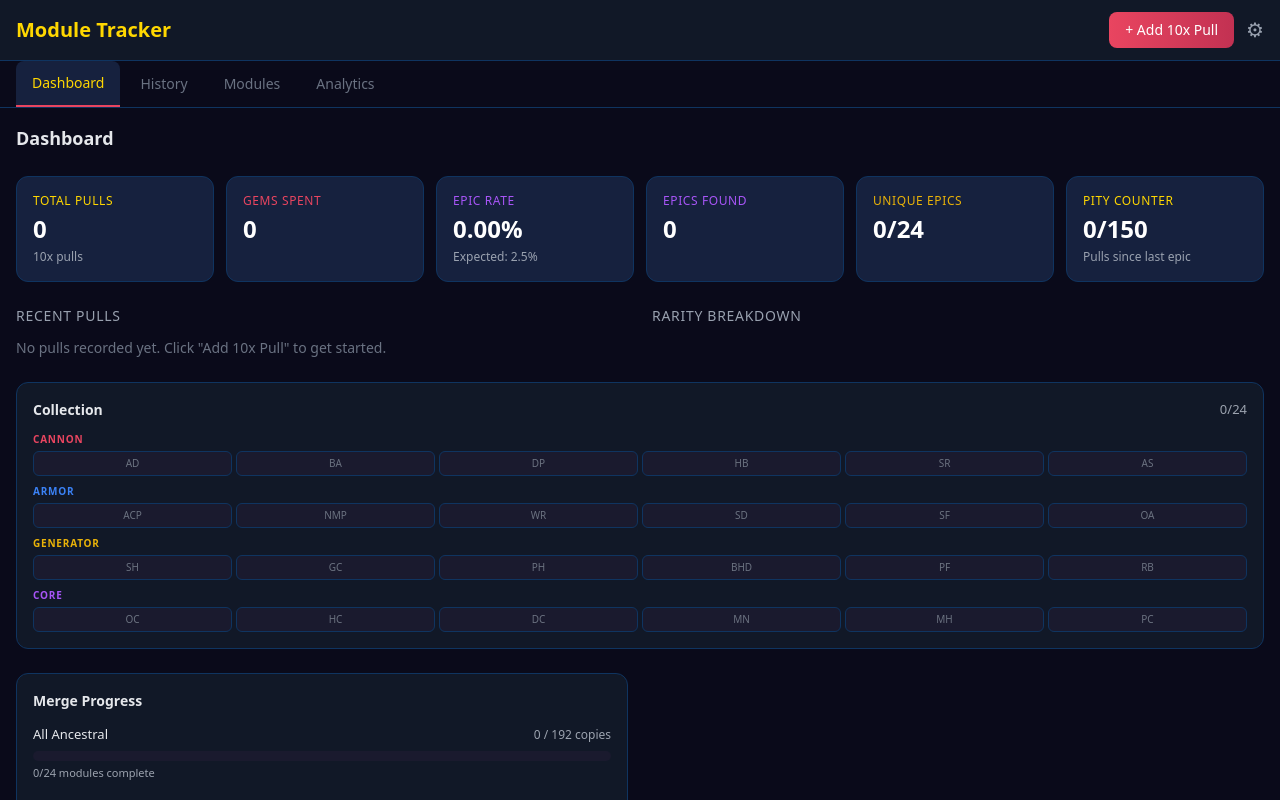
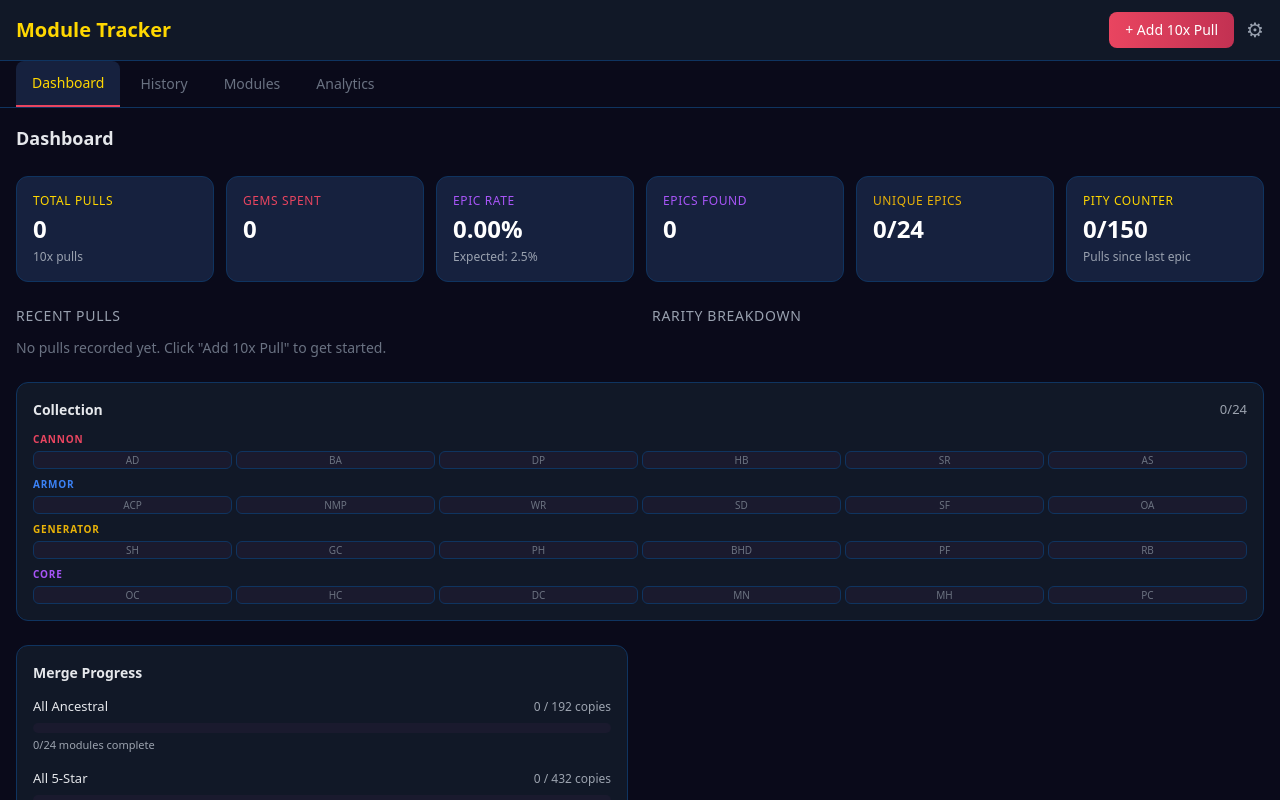
Before and after one commit to petethered/moduletracker, a React (Vite) app: page / in a window 1280 px wide. Shown: the top 800 px of the page. Built offline with nearby package versions, Linux system fonts and the light colour scheme.

Commit message:
feat: show module rarity levels instead of pull counts in collection grid

```diff
--- a/src/features/dashboard/ModuleCollectionGrid.tsx
+++ b/src/features/dashboard/ModuleCollectionGrid.tsx
@@ -1,6 +1,7 @@
 import { useStore } from "../../store";
 import { MODULES, MODULES_BY_TYPE } from "../../config/modules";
 import { selectModulePullCounts } from "../../store/selectors";
+import { getModuleRarityColor } from "../../config/rarityColors";
 
 const TYPE_COLORS: Record<string, string> = {
   cannon: "#e94560",
@@ -15,7 +16,6 @@ const TYPE_ORDER = ["cannon", "armor", "generator", "core"] as const;
 function abbrev(name: string): string {
   const words = name.split(/[\s-]+/);
   if (words.length === 1) return name.slice(0, 4);
-  // Use first letter of first two words if short enough, else initials
   if (words.length >= 2 && words[0].length + words[1].length <= 5) {
     return (words[0].slice(0, 2) + words[1].slice(0, 2)).toUpperCase();
   }
@@ -24,6 +24,7 @@ function abbrev(name: string): string {
 
 export function ModuleCollectionGrid() {
   const pulls = useStore((s) => s.pulls);
+  const moduleProgress = useStore((s) => s.moduleProgress);
   const counts = selectModulePullCounts(pulls);
   const foundCount = Object.keys(counts).length;
   const totalCount = MODULES.length;
@@ -53,7 +54,7 @@ export function ModuleCollectionGrid() {
 
       <div style={{ display: "flex", flexDirection: "column", gap: 8 }}>
         {TYPE_ORDER.map((type) => {
-          const color = TYPE_COLORS[type];
+          const typeColor = TYPE_COLORS[type];
           const modules = MODULES_BY_TYPE[type];
           return (
             <div key={type}>
@@ -62,7 +63,7 @@ export function ModuleCollectionGrid() {
                   fontSize: 10,
                   textTransform: "uppercase",
                   letterSpacing: "0.08em",
-                  color,
+                  color: typeColor,
                   marginBottom: 4,
                   fontWeight: 600,
                 }}
@@ -78,29 +79,56 @@ export function ModuleCollectionGrid() {
               >
                 {modules.map((mod) => {
                   const found = (counts[mod.id] || 0) > 0;
+                  const progress = moduleProgress[mod.id];
+                  const rarity = progress?.currentRarity;
+                  const rarityColor = rarity
+                    ? getModuleRarityColor(rarity)
+                    : typeColor;
+                  const displayColor = found ? rarityColor : "#6b7280";
+                  const bgColor = found
+                    ? rarityColor + "33"
+                    : "var(--color-navy-700)";
+                  const borderColor = found
+                    ? rarityColor + "88"
+                    : "var(--color-navy-500)";
+
                   return (
                     <div
                       key={mod.id}
-                      title={mod.name}
+                      title={`${mod.name}${rarity ? ` (${rarity})` : ""}`}
                       style={{
-                        padding: "4px 6px",
+                        padding: "2px 4px",
                         borderRadius: 6,
-                        fontSize: 10,
+                        fontSize: 9,
                         fontWeight: 500,
                         textAlign: "center",
                         overflow: "hidden",
                         whiteSpace: "nowrap",
                         textOverflow: "ellipsis",
-                        backgroundColor: found
-                          ? color + "33"
-                          : "var(--color-navy-700)",
-                        border: `1px solid ${found ? color + "88" : "var(--color-navy-500)"}`,
-                        color: found ? color : "#6b7280",
+                        backgroundColor: bgColor,
+                        border: `1px solid ${borderColor}`,
+                        color: displayColor,
                         cursor: "default",
                         userSelect: "none",
+                        lineHeight: 1.2,
                       }}
                     >
-                      {abbrev(mod.name)}
+                      <div style={{ fontSize: 10 }}>{abbrev(mod.name)}</div>
+                      {rarity ? (
+                        <div
+                          style={{
+                            fontSize: 8,
+                            color: rarityColor,
+                            fontWeight: 600,
+                          }}
+                        >
+                          {rarity}
+                        </div>
+                      ) : found ? (
+                        <div style={{ fontSize: 8, color: "#6b7280" }}>
+                          epic
+                        </div>
+                      ) : null}
                     </div>
                   );
                 })}
```
